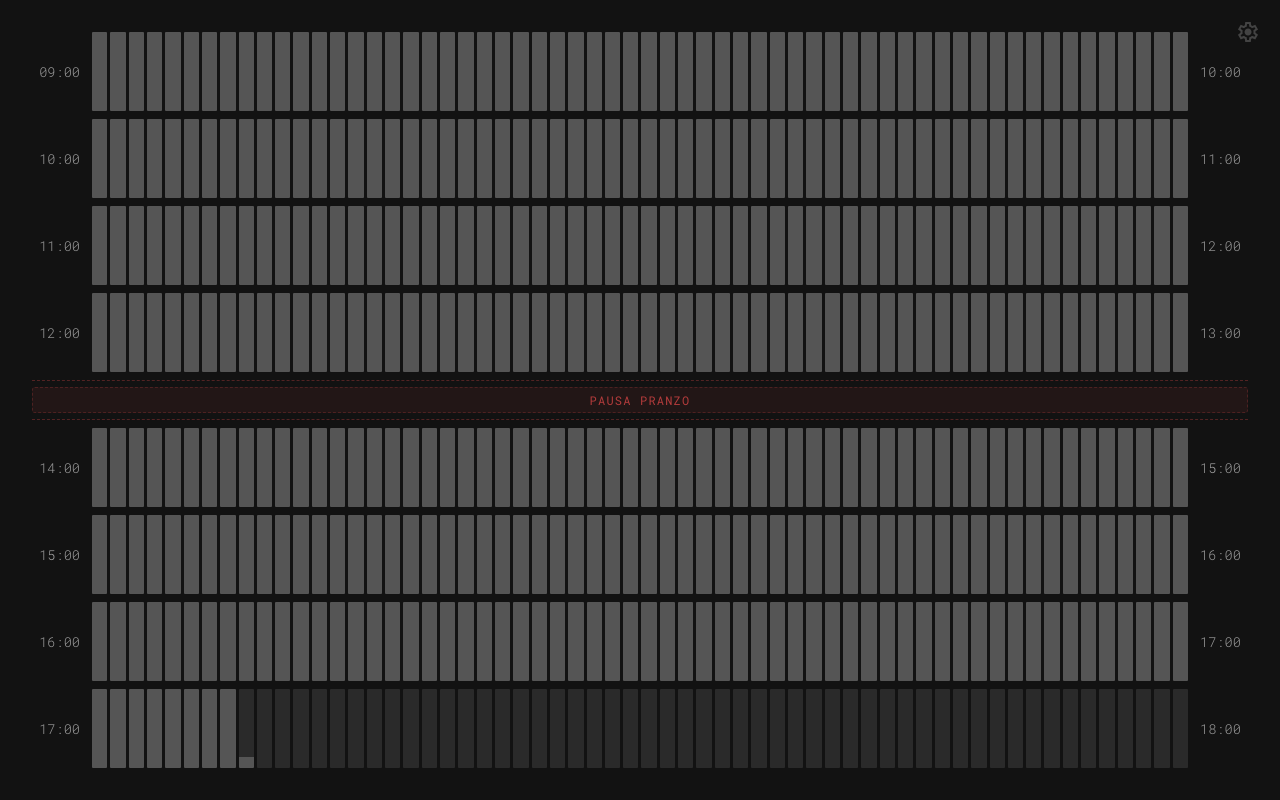
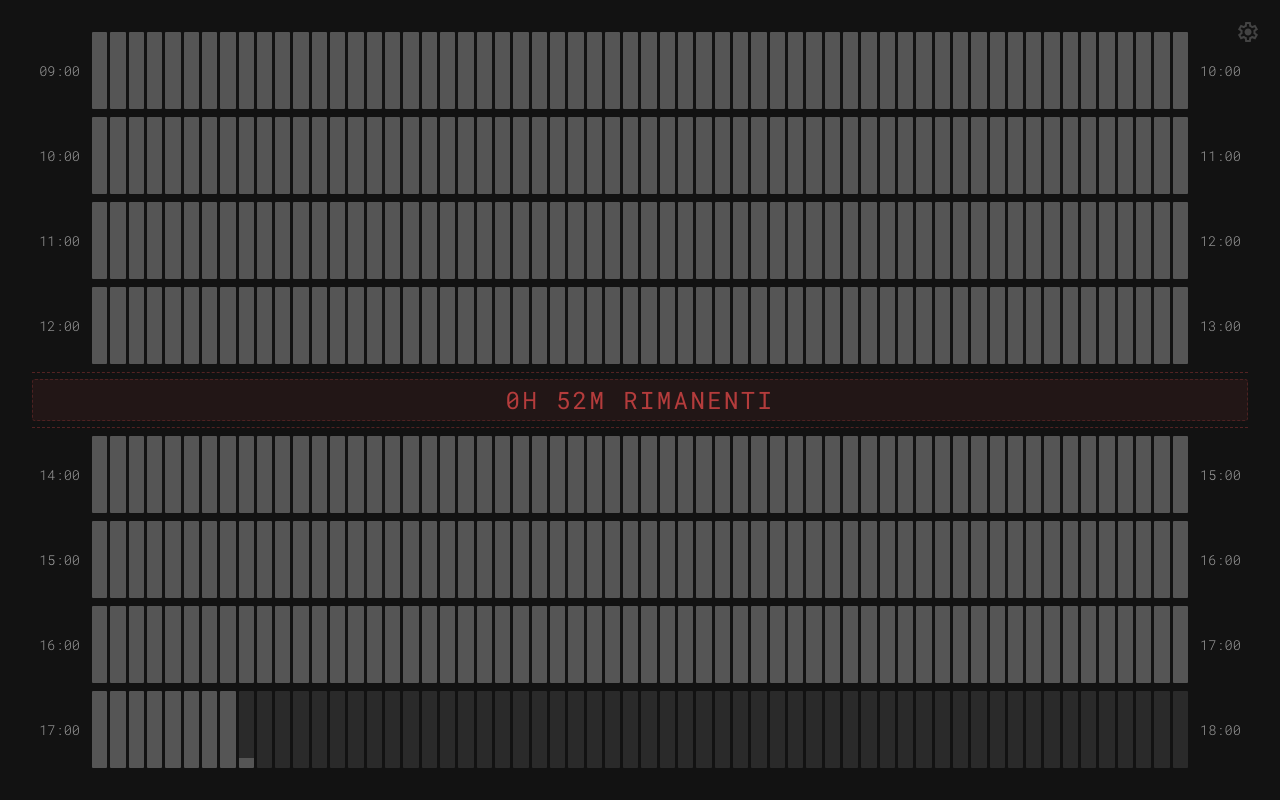
Before and after one commit to gerardbaholli/TimeLeft, a React (Vite) app: page / in a window 1280 px wide. Built offline with nearby package versions, Linux system fonts and the light colour scheme.

Commit message:
Add countdown timer.

```diff
--- a/src/App.tsx
+++ b/src/App.tsx
@@ -4,11 +4,11 @@ import { SettingsPanel } from "./components/SettingsPanel";
 import "./App.css";
 
 function App() {
-  const { schedule, elapsedMinutes, currentSeconds, updateSchedule } = useWorkTime();
+  const { schedule, elapsedMinutes, remainingMinutes, currentSeconds, updateSchedule } = useWorkTime();
 
   return (
     <div className="app">
-      <BlockGrid schedule={schedule} elapsedMinutes={elapsedMinutes} currentSeconds={currentSeconds} />
+      <BlockGrid schedule={schedule} elapsedMinutes={elapsedMinutes} remainingMinutes={remainingMinutes} currentSeconds={currentSeconds} />
       <SettingsPanel schedule={schedule} onUpdate={updateSchedule} />
     </div>
   );
--- a/src/components/BlockGrid.css
+++ b/src/components/BlockGrid.css
@@ -84,7 +84,7 @@
 
 .lunch-separator-text {
   font-family: var(--font-family);
-  font-size: 0.75rem;
+  font-size: 1.5rem;
   font-weight: 400;
   color: #b43c3c;
   letter-spacing: 0.1em;
--- a/src/components/BlockGrid.tsx
+++ b/src/components/BlockGrid.tsx
@@ -10,6 +10,7 @@ import "./BlockGrid.css";
 interface BlockGridProps {
   schedule: WorkSchedule;
   elapsedMinutes: number;
+  remainingMinutes: number;
   currentSeconds: number;
 }
 
@@ -19,7 +20,7 @@ interface RowData {
   minutes: { index: number; time: string; isElapsed: boolean; hue: number }[];
 }
 
-export function BlockGrid({ schedule, elapsedMinutes, currentSeconds }: BlockGridProps) {
+export function BlockGrid({ schedule, elapsedMinutes, remainingMinutes, currentSeconds }: BlockGridProps) {
   const totalMinutes = getTotalWorkMinutes(schedule);
   const morningDuration =
     timeToMinutes(schedule.morning.end) - timeToMinutes(schedule.morning.start);
@@ -99,7 +100,9 @@ export function BlockGrid({ schedule, elapsedMinutes, currentSeconds }: BlockGri
         <>
           {rowIdx === morningRowCount && (
             <div key="lunch" className="lunch-separator">
-              <span className="lunch-separator-text">pausa pranzo</span>
+              <span className="lunch-separator-text">
+                {Math.floor(remainingMinutes / 60)}h {remainingMinutes % 60}m rimanenti
+              </span>
             </div>
           )}
           <div key={rowIdx} className="block-row">
```
